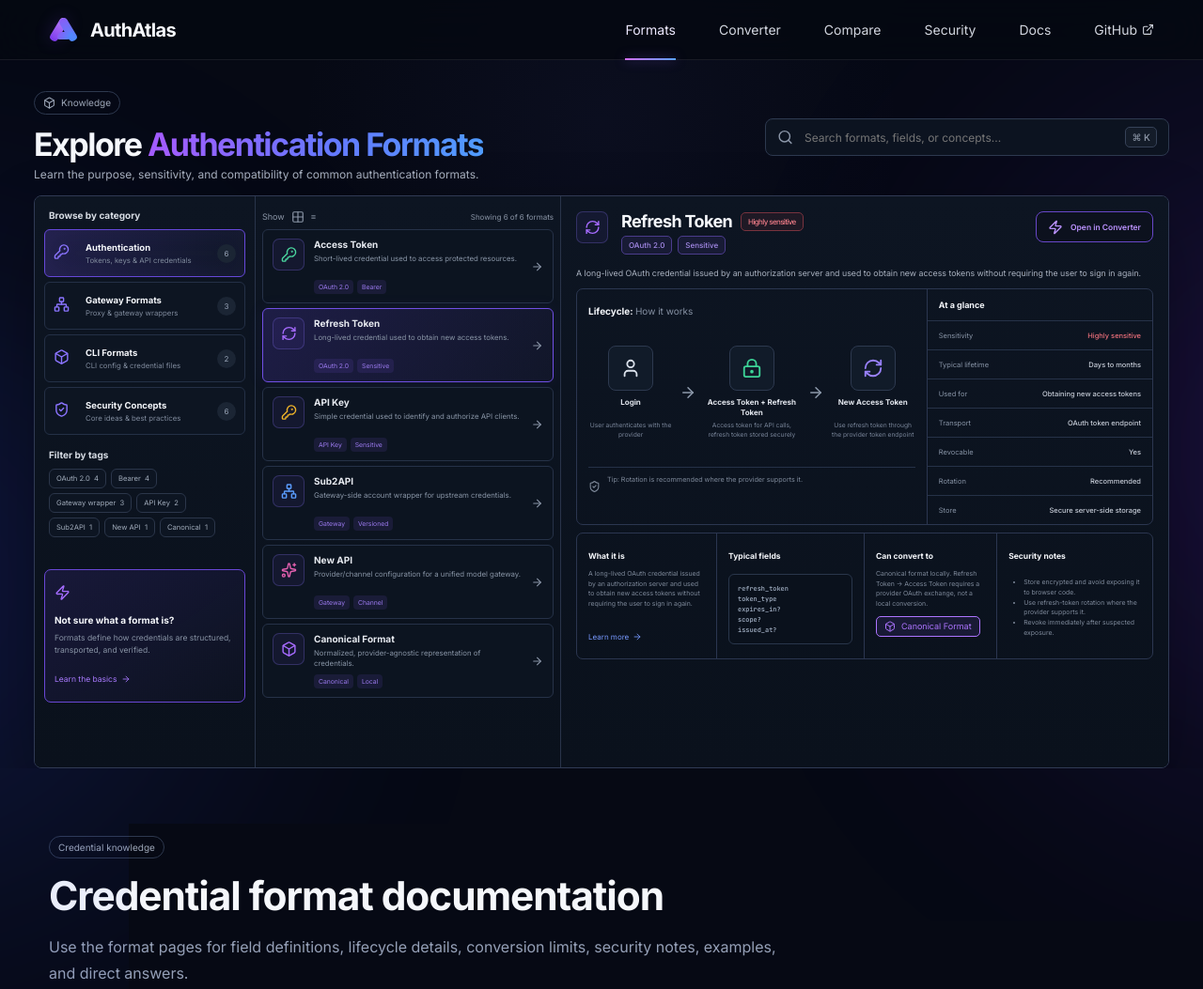
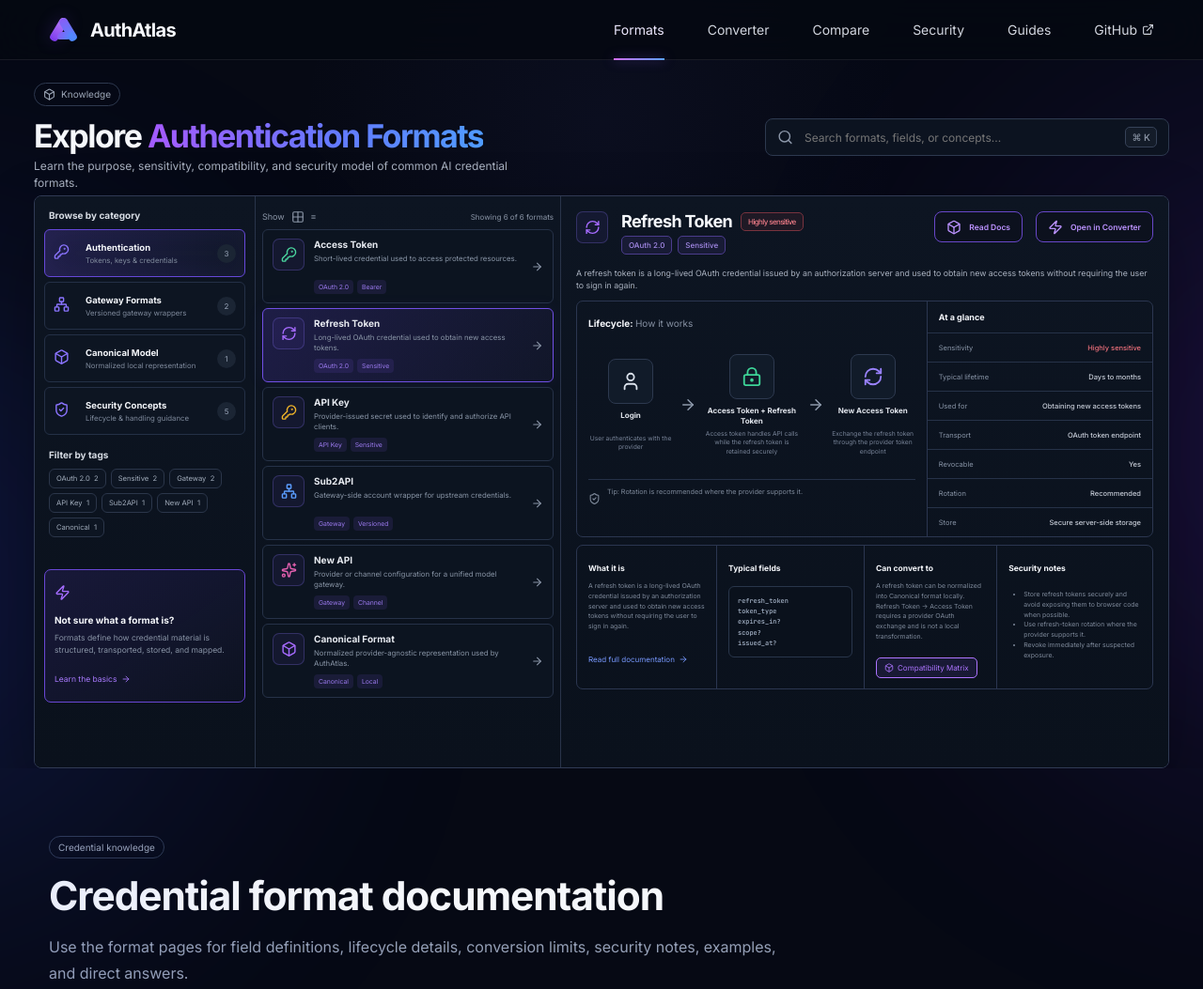
Before and after one commit to 1264585648/gpt-converter, an Astro site: page /formats in a window 1280 px wide. Shown: the top 1053 px of the page at 94% size. Built offline with nearby package versions, Linux system fonts and the light colour scheme; Astro itself is replaced by a stand-in of ours.

Commit message:
refactor: make Formats UI consume shared content data
* refactor: add shared-data formats workspace

* refactor: route formats to shared-data workspace

* refactor: route legacy formats URL to shared workspace

```diff
--- a/src/components/ClientApp.tsx
+++ b/src/components/ClientApp.tsx
@@ -1,10 +1,23 @@
 import App from '../App'
 import QaSafetyBoundary from '../QaSafetyBoundary'
+import FormatsWorkspace from './FormatsWorkspace'
+
+function isFormatsRoute() {
+  if (typeof window === 'undefined') return false
+
+  const legacyRoute = window.location.hash.replace(/^#\/?/, '').split('?')[0]
+  if (legacyRoute === 'formats') {
+    window.history.replaceState(null, '', `/formats${window.location.search}`)
+    return true
+  }
+
+  return (window.location.pathname.replace(/\/+$/, '') || '/') === '/formats'
+}
 
 export default function ClientApp() {
   return (
     <QaSafetyBoundary>
-      <App />
+      {isFormatsRoute() ? <FormatsWorkspace /> : <App />}
     </QaSafetyBoundary>
   )
 }
--- /dev/null
+++ b/src/components/FormatsWorkspace.tsx
@@ -0,0 +1,274 @@
+import { useMemo, useState, type ReactNode } from 'react'
+import {
+  ArrowRight,
+  Box,
+  ExternalLink,
+  Grid2X2,
+  KeyRound,
+  LockKeyhole,
+  Network,
+  RefreshCw,
+  Search,
+  ShieldCheck,
+  Sparkles,
+  User,
+  Zap,
+  type LucideIcon,
+} from 'lucide-react'
+import { credentialFormats, type FormatSlug } from '../content/formats'
+
+type FormatUiMeta = {
+  icon: LucideIcon
+  tone: 'green' | 'violet' | 'amber' | 'blue' | 'pink'
+  tags: string[]
+}
+
+const formatUiMeta: Record<FormatSlug, FormatUiMeta> = {
+  'access-token': { icon: KeyRound, tone: 'green', tags: ['OAuth 2.0', 'Bearer'] },
+  'refresh-token': { icon: RefreshCw, tone: 'violet', tags: ['OAuth 2.0', 'Sensitive'] },
+  'api-key': { icon: KeyRound, tone: 'amber', tags: ['API Key', 'Sensitive'] },
+  sub2api: { icon: Network, tone: 'blue', tags: ['Gateway', 'Versioned'] },
+  'new-api': { icon: Sparkles, tone: 'pink', tags: ['Gateway', 'Channel'] },
+  canonical: { icon: Box, tone: 'violet', tags: ['Canonical', 'Local'] },
+}
+
+const formatItems = credentialFormats.map((format) => ({
+  ...format,
+  ...formatUiMeta[format.slug],
+}))
+
+function Brand() {
+  return (
+    <a className="brand" href="/" aria-label="AuthAtlas home">
+      <span className="brand-glyph"><i /><b /></span>
+      <span>AuthAtlas</span>
+    </a>
+  )
+}
+
+function Header() {
+  return (
+    <header className="topbar">
+      <div className="nav-inner">
+        <Brand />
+        <nav className="nav-links" aria-label="Main navigation">
+          <a className="active" href="/formats">Formats</a>
+          <a href="/converter">Converter</a>
+          <a href="/compare">Compare</a>
+          <a href="/security">Security</a>
+          <a href="/guides">Guides</a>
+          <a href="https://github.com/1264585648/gpt-converter" target="_blank" rel="noreferrer">
+            GitHub <ExternalLink size={13} />
+          </a>
+        </nav>
+      </div>
+    </header>
+  )
+}
+
+function Category({ active, title, copy, count, icon }: { active?: boolean; title: string; copy: string; count: string; icon: ReactNode }) {
+  return (
+    <button className={`category-item ${active ? 'active' : ''}`} type="button">
+      <span>{icon}</span>
+      <span><strong>{title}</strong><small>{copy}</small></span>
+      <i>{count}</i>
+    </button>
+  )
+}
+
+function FlowStep({ icon, title, copy }: { icon: ReactNode; title: string; copy: string }) {
+  return <div className="flow-step"><span>{icon}</span><strong>{title}</strong><small>{copy}</small></div>
+}
+
+function Glance({ label, value, danger }: { label: string; value: string; danger?: boolean }) {
+  return <div className="glance-row"><span>{label}</span><strong className={danger ? 'danger-text' : ''}>{value}</strong></div>
+}
+
+function InfoTile({ title, children }: { title: string; children: ReactNode }) {
+  return <section className="info-tile"><strong>{title}</strong>{children}</section>
+}
+
+export default function FormatsWorkspace() {
+  const [selected, setSelected] = useState<FormatSlug>('refresh-token')
+  const [query, setQuery] = useState('')
+
+  const filtered = useMemo(() => {
+    const normalizedQuery = query.trim().toLowerCase()
+    if (!normalizedQuery) return formatItems
+
+    return formatItems.filter((item) => [
+      item.title,
+      item.shortDescription,
+      item.definition,
+      ...item.tags,
+      ...item.fields,
+    ].join(' ').toLowerCase().includes(normalizedQuery))
+  }, [query])
+
+  const item = formatItems.find((entry) => entry.slug === selected) ?? formatItems[1]
+  const Icon = item.icon
+  const isRefreshToken = item.slug === 'refresh-token'
+
+  return (
+    <div className="app-shell">
+      <div className="ambient ambient-left" />
+      <div className="ambient ambient-right" />
+      <Header />
+
+      <main className="page-shell inner-page formats-page">
+        <section className="content-width formats-heading">
+          <div>
+            <span className="knowledge-pill"><Box size={13} /> Knowledge</span>
+            <h1>Explore <span>Authentication Formats</span></h1>
+            <p>Learn the purpose, sensitivity, compatibility, and security model of common AI credential formats.</p>
+          </div>
+          <label className="search-box">
+            <Search />
+            <input
+              value={query}
+              onChange={(event) => setQuery(event.target.value)}
+              placeholder="Search formats, fields, or concepts..."
+            />
+            <kbd>⌘ K</kbd>
+          </label>
+        </section>
+
+        <section className="content-width formats-layout">
+          <aside className="category-rail">
+            <strong>Browse by category</strong>
+            <Category active title="Authentication" copy="Tokens, keys & credentials" count="3" icon={<KeyRound />} />
+            <Category title="Gateway Formats" copy="Versioned gateway wrappers" count="2" icon={<Network />} />
+            <Category title="Canonical Model" copy="Normalized local representation" count="1" icon={<Box />} />
+            <Category title="Security Concepts" copy="Lifecycle & handling guidance" count="5" icon={<ShieldCheck />} />
+
+            <strong className="filter-title">Filter by tags</strong>
+            <div className="tag-cloud">
+              <span>OAuth 2.0&nbsp; 2</span>
+              <span>Sensitive&nbsp; 2</span>
+              <span>Gateway&nbsp; 2</span>
+              <span>API Key&nbsp; 1</span>
+              <span>Sub2API&nbsp; 1</span>
+              <span>New API&nbsp; 1</span>
+              <span>Canonical&nbsp; 1</span>
+            </div>
+
+            <div className="rail-callout">
+              <Zap />
+              <strong>Not sure what a format is?</strong>
+              <p>Formats define how credential material is structured, transported, stored, and mapped.</p>
+              <a href="/security">Learn the basics <ArrowRight /></a>
+            </div>
+          </aside>
+
+          <div className="format-list-pane">
+            <div className="list-toolbar">
+              <span>Show <Grid2X2 /> ≡</span>
+              <small>Showing {filtered.length} of {formatItems.length} formats</small>
+            </div>
+
+            {filtered.map((entry) => {
+              const RowIcon = entry.icon
+              return (
+                <button
+                  className={`format-list-item ${selected === entry.slug ? 'selected' : ''}`}
+                  key={entry.slug}
+                  type="button"
+                  onClick={() => setSelected(entry.slug)}
+                >
+                  <span className={`format-list-icon tone-${entry.tone}`}><RowIcon /></span>
+                  <span className="format-list-copy">
+                    <strong>{entry.title}</strong>
+                    <small>{entry.shortDescription}</small>
+                    <span>{entry.tags.map((tag) => <i key={tag}>{tag}</i>)}</span>
+                  </span>
+                  <ArrowRight />
+                </button>
+              )
+            })}
+          </div>
+
+          <article className="format-detail">
+            <div className="detail-header">
+              <div>
+                <span className={`detail-icon tone-${item.tone}`}><Icon /></span>
+                <span>
+                  <h2>{item.title} <i>{item.sensitivity}</i></h2>
+                  <div className="detail-tags">{item.tags.map((tag) => <b key={tag}>{tag}</b>)}</div>
+                </span>
+              </div>
+              <div className="detail-actions-inline">
+                <a className="button secondary purple-outline" href={`/formats/${item.slug}`}>
+                  <Box /> Read Docs
+                </a>
+                <a className="button secondary purple-outline" href="/converter">
+                  <Zap /> Open in Converter
+                </a>
+              </div>
+            </div>
+
+            <p className="detail-intro">{item.definition}</p>
+
+            <div className="detail-primary-grid">
+              <div className="lifecycle-card">
+                <strong>{isRefreshToken ? 'Lifecycle:' : 'Workflow:'} <span>How it works</span></strong>
+                <div className="lifecycle-flow">
+                  {isRefreshToken ? (
+                    <>
+                      <FlowStep icon={<User />} title="Login" copy="User authenticates with the provider" />
+                      <ArrowRight />
+                      <FlowStep icon={<LockKeyhole />} title="Access Token + Refresh Token" copy="Access token handles API calls while the refresh token is retained securely" />
+                      <ArrowRight />
+                      <FlowStep icon={<RefreshCw />} title="New Access Token" copy="Exchange the refresh token through the provider token endpoint" />
+                    </>
+                  ) : (
+                    <>
+                      <FlowStep icon={<Icon />} title={item.title} copy="Inspect the source format and fields" />
+                      <ArrowRight />
+                      <FlowStep icon={<Box />} title="Canonical" copy="Normalize existing credential material locally" />
+                      <ArrowRight />
+                      <FlowStep icon={<Network />} title="Target schema" copy="Map only when the target supports the required fields" />
+                    </>
+                  )}
+                </div>
+                <div className="tip-line">
+                  <ShieldCheck />
+                  {isRefreshToken
+                    ? 'Tip: Rotation is recommended where the provider supports it.'
+                    : 'Tip: Never fabricate secret fields that are absent from the source.'}
+                </div>
+              </div>
+
+              <div className="glance-card">
+                <strong>At a glance</strong>
+                <Glance label="Sensitivity" value={item.sensitivity} danger={item.sensitivity !== 'Low'} />
+                <Glance label="Typical lifetime" value={item.lifetime} />
+                <Glance label="Used for" value={item.usedFor} />
+                <Glance label="Transport" value={item.transport} />
+                <Glance label="Revocable" value={item.revocable} />
+                <Glance label="Rotation" value={item.rotation} />
+                <Glance label="Store" value={item.storage} />
+              </div>
+            </div>
+
+            <div className="detail-bottom-grid">
+              <InfoTile title="What it is">
+                <p>{item.definition}</p>
+                <a href={`/formats/${item.slug}`}>Read full documentation <ArrowRight /></a>
+              </InfoTile>
+              <InfoTile title="Typical fields">
+                <pre>{item.fields.join('\n')}</pre>
+              </InfoTile>
+              <InfoTile title="Can convert to">
+                <p>{item.conversions}</p>
+                <a className="chip purple" href="/compare"><Box /> Compatibility Matrix</a>
+              </InfoTile>
+              <InfoTile title="Security notes">
+                <ul>{item.security.map((note) => <li key={note}>{note}</li>)}</ul>
+              </InfoTile>
+            </div>
+          </article>
+        </section>
+      </main>
+    </div>
+  )
+}
```
